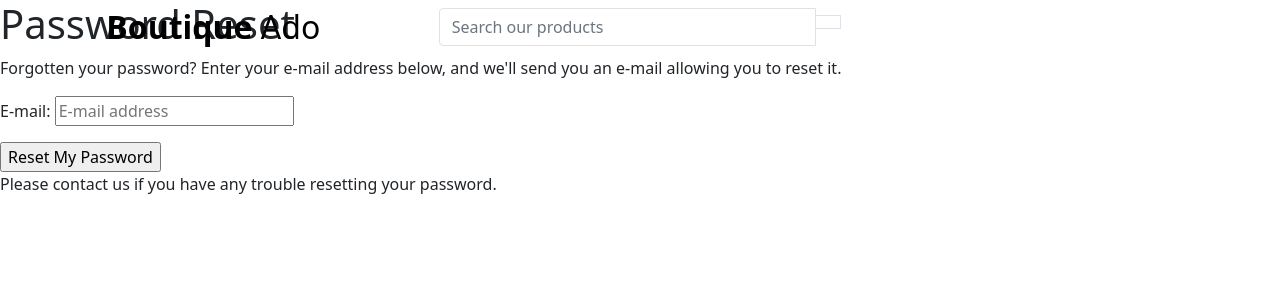
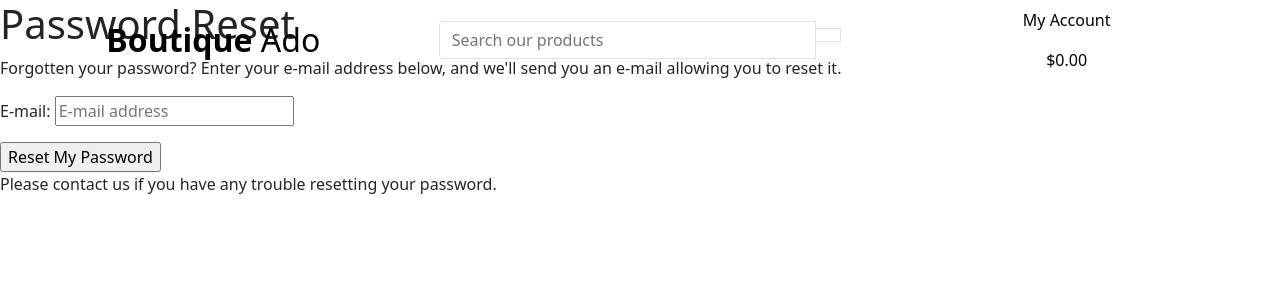
Before and after one commit to ThijsTerporten/E-Commerce-project, a Django app: page /accounts/password/reset/ in a window 1280 px wide. Shown: the top 300 px of the page. Run offline with Django 3.2, Linux system fonts and the light colour scheme; some libraries are stand-ins or nearby versions.

Commit message:
Add main page header

```diff
--- a/templates/base.html
+++ b/templates/base.html
@@ -52,8 +52,42 @@
            </div>
            <div class="col-12 col-lg-4 my-auto py-1 py-lg-0">
                <ul class="list-inline list-unstyled text-center text-lg-right my-0">
-                   <li class="list-inline-item-dropdown"></li>
-                   <li class="list-inline-item"></li>
+                   <li class="list-inline-item-dropdown">
+                       <a href="#" id="user-options" data-toggle="dropdown" aria-hashpopup="true" aria-expanded="false" class="text-black nav-link">
+                           <div class="text-center">
+                               <div>
+                                   <i class="fas fa-user fa-lg"></i>
+                               </div>
+                               <p class="my-0">My Account</p>
+                           </div>
+                       </a>
+                       <div class="dropdown-menu border-0" aria-labelledby="user-options">
+                           {% if request.user.is_authenticated %}
+                                {% if request.user.is_superuser %}
+                                    <a href="" class="dropdown-item">Product Management</a>
+                                {% endif %}
+                                <a href="" class="dropdown-item">My Profile</a>
+                                <a href="{% url 'account_logout' %}" class="dropdown-item">Logout</a>
+                            {% else %}
+                            <a href="{% url 'account_signup' %}" class="dropdown-item">Register</a>
+                            <a href="{% url 'account_login' %}" class="dropdown-item">Login</a>
+                            {% endif %}
+                       </div>
+                   </li>
+                   <li class="list-inline-item">
+                       <a href="" class="{% if grand_total %}text-info font-weight-bold{% else %}text-black{% endif %} nav-link">
+                           <div class="text-center">
+                               <div><i class="fas fa-shopping-bag fa-lg"></i></div>
+                               <p class="my-0">
+                                   {% if grand_total %}
+                                        ${{ grand_total|floatformat:2 }}
+                                    {% else %}
+                                        $0.00
+                                    {% endif %}
+                               </p>
+                           </div>
+                       </a>
+                   </li>
                </ul>
            </div>
        </div>
```
